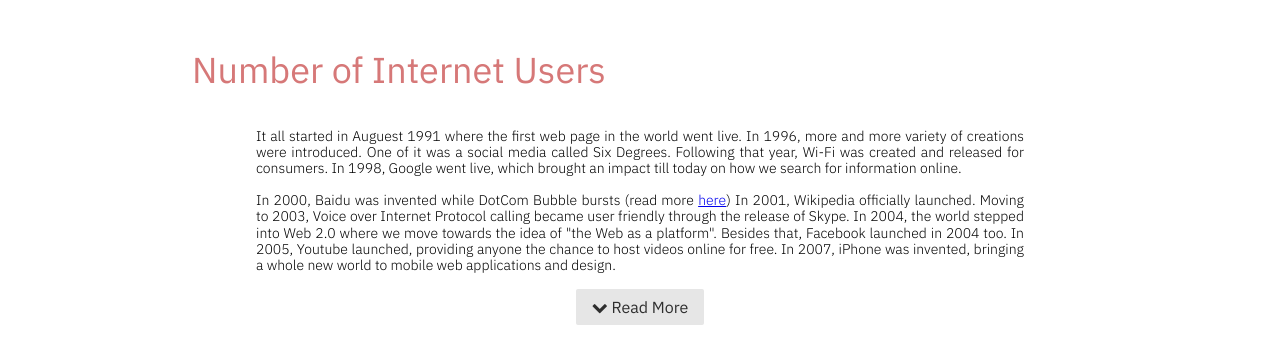
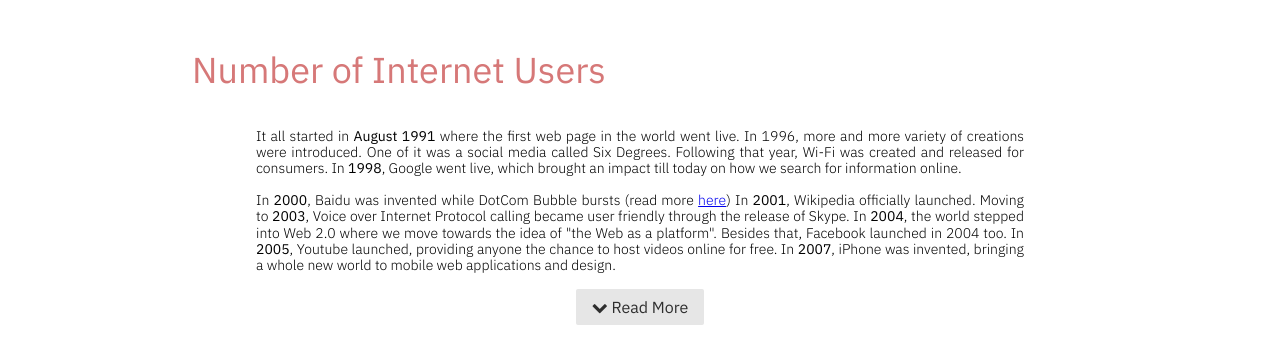
Before and after one commit to lelemegan/a2, a plain HTML site: page index.html in a window 1280 px wide. Shown: the part 1920-2259 px from the top of the page. Drawn offline with nearby package versions, Linux system fonts and the light colour scheme; a script that the page names is missing.

Commit message:
Update index.html

```diff
--- a/index.html
+++ b/index.html
@@ -123,17 +123,17 @@
         </div>
         <div class="block-world-map">
             <div class="paragraph">
-                It all started in Auguest 1991 where the first web page in the world went live.
+              It all started in <b>August 1991</b> where the first web page in the world went live.
                 In 1996, more and more variety of creations were introduced. One of it was a
                 social media called Six Degrees. Following that year, Wi-Fi was created and
-                released for consumers. In 1998, Google went live, which brought an impact till
+              released for consumers. In <b>1998</b>, Google went live, which brought an impact till
                 today on how we search for information online.
                 <br><br>
-                In 2000, Baidu was invented while DotCom Bubble bursts (read more <a href="https://www.investopedia.com/terms/d/dotcom-bubble.asp">here</a>)
-                In 2001, Wikipedia officially launched. Moving to 2003, Voice over Internet Protocol calling became user
-                friendly through the release of Skype. In 2004, the world stepped into Web 2.0 where
-                we move towards the idea of "the Web as a platform". Besides that, Facebook launched in 2004 too. In 2005,
-                Youtube launched, providing anyone the chance to host videos online for free. In 2007, iPhone was invented,
+              In <b>2000</b>, Baidu was invented while DotCom Bubble bursts (read more <a href="https://www.investopedia.com/terms/d/dotcom-bubble.asp">here</a>)
+              In <b>2001</b>, Wikipedia officially launched. Moving to <b>2003</b>, Voice over Internet Protocol calling became user
+              friendly through the release of Skype. In <b>2004</b>, the world stepped into Web 2.0 where
+                we move towards the idea of "the Web as a platform". Besides that, Facebook launched in 2004 too. In <b>2005</b>,
+                Youtube launched, providing anyone the chance to host videos online for free. In <b>2007</b>, iPhone was invented,
                 bringing a whole new world to mobile web applications and design.
                 <br><br>
             </div>
```
